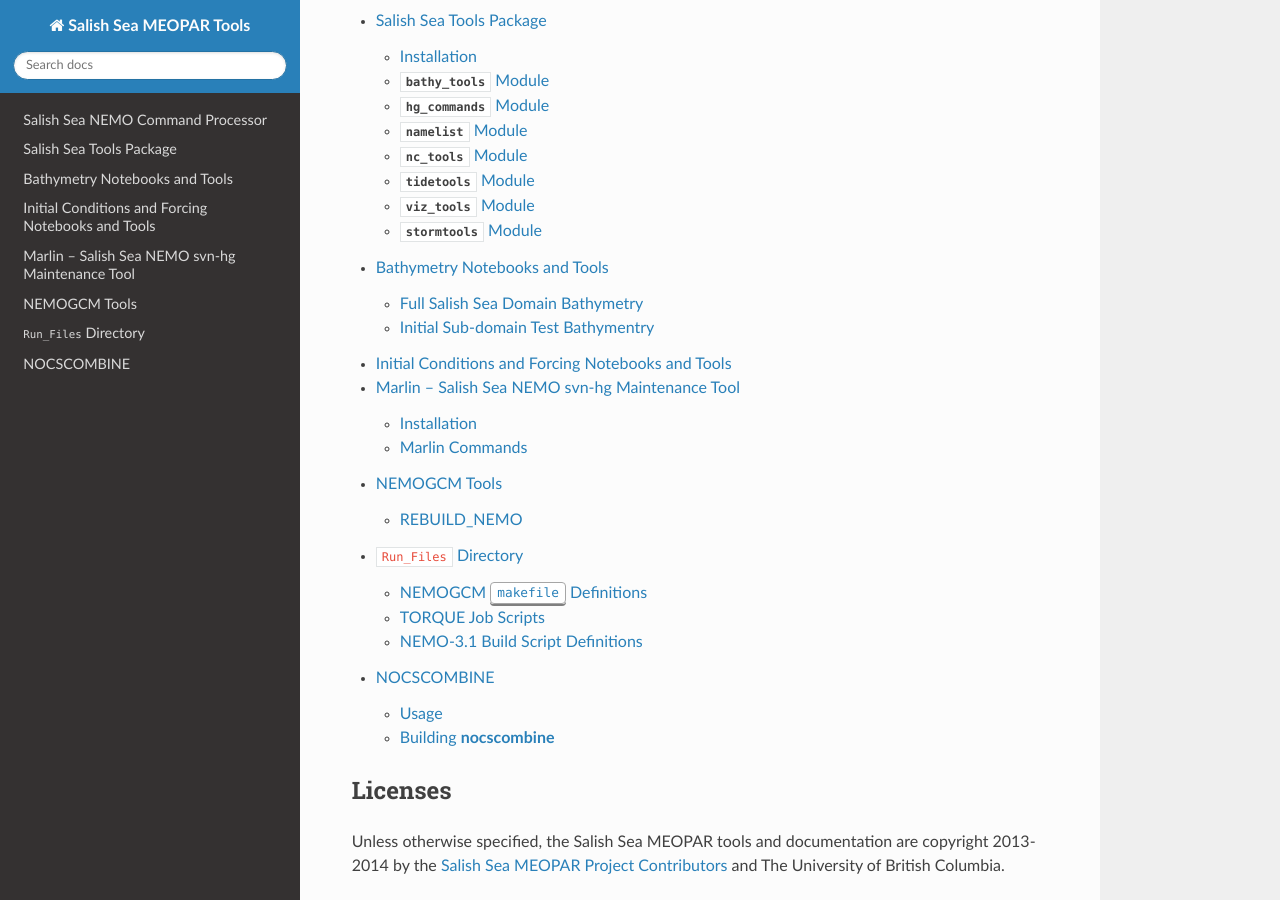
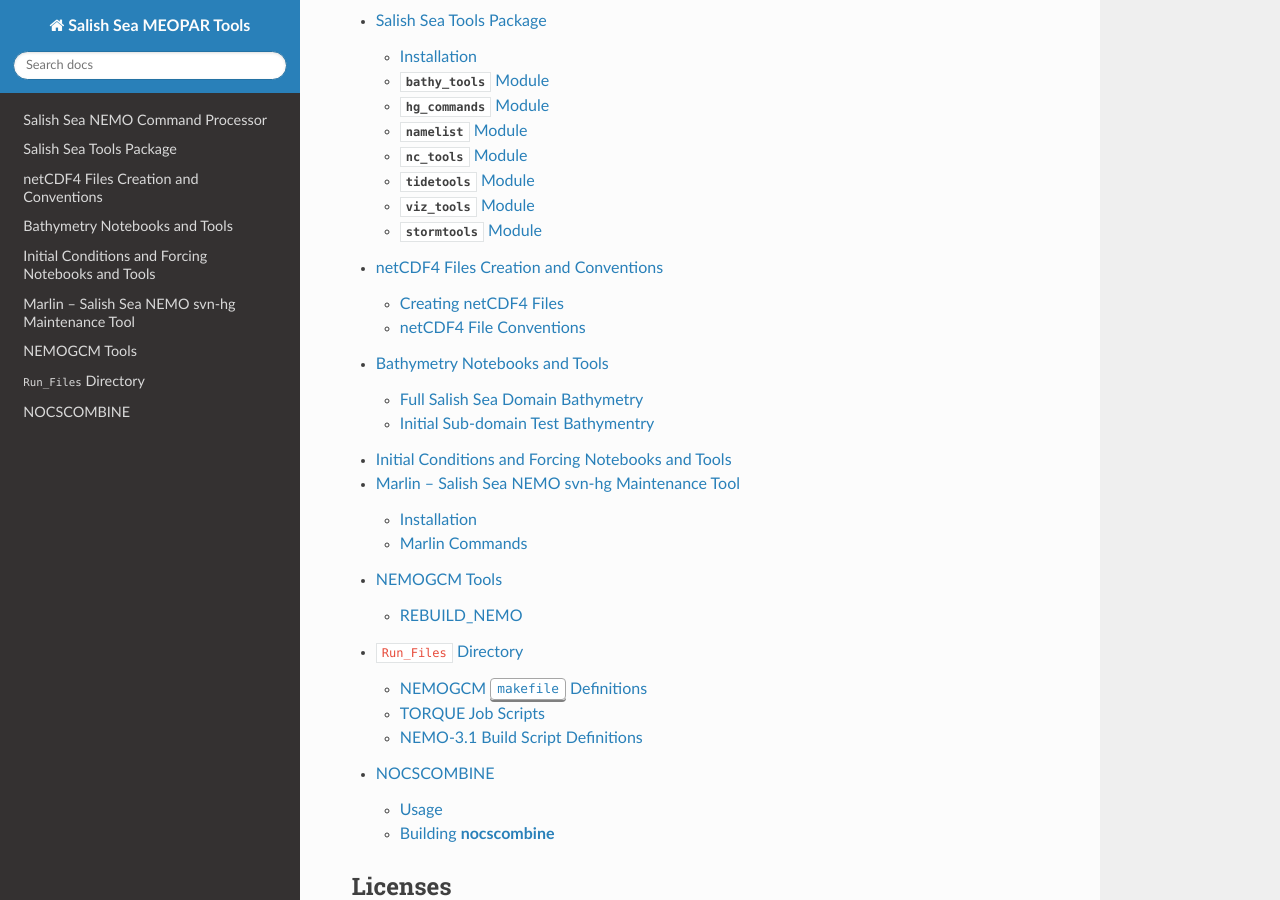
Before and after one commit to SalishSeaCast/tools, a Sphinx documentation site: the page built from docs/index.rst, in a window 1280 px wide and 900 px high, scrolled down 439 px. Built offline with Sphinx 7.4.7 and the Read the Docs theme 2.0.0, drawn with Linux system fonts in a browser that asks for light colours; some of the changed lines change nothing that is shown.

Commit message:
Move netCDF4 files creation and conventions docs to make them more visible.

```diff
--- a/docs/index.rst
+++ b/docs/index.rst
@@ -19,6 +19,7 @@
 
    SalishSeaCmd/salishsea-cmd
    SalishSeaTools/salishsea-tools
+   netcdf4/index
    bathymetry/index
    I_ForcingFiles/index
    Marlin/index
--- /dev/null
+++ b/docs/netcdf4/index.rst
@@ -0,0 +1,399 @@
+.. _netCDF4FilesCreationAndConventions:
+
+**************************************
+netCDF4 Files Creation and Conventions
+**************************************
+
+The Salish Sea MEOPAR project uses netCDF4_ files as input for the NEMO model and for other purposes,
+where appropriate.
+This section documents the recommended way of creating netCDF4 files with compression of varibles,
+limitation of variables to appropriate precision,
+and appropriate metadata attributes for the variables and the dataset as a whole.
+The recommendations are based on the `NetCDF Climate and Forecast (CF) Metadata Conventions, Version 1.6, 5 December, 2011`_.
+Use of the `netCDF4-python`_ library
+(included in :ref:`AnacondaPythonDistro`)
+is assumed.
+
+.. _netCDF4: http://www.unidata.ucar.edu/software/netcdf/
+.. _NetCDF Climate and Forecast (CF) Metadata Conventions, Version 1.6, 5 December, 2011: http://cf-pcmdi.llnl.gov/documents/cf-conventions/1.6/cf-conventions.html
+.. _netCDF4-python: http://netcdf4-python.googlecode.com/
+
+The :ref:`salishsea_tools.nc_tools` in the :ref:`SalishSeaTools` is a library of Python functions for exploring and managing the attributes of netCDF files.
+The `PrepareTS.ipynb`_ notebook shows examples of the use of those functions.
+
+.. _PrepareTS.ipynb: http://nbviewer.ipython.org/urls/bitbucket.org/salishsea/tools/raw/tip/I_ForcingFiles/Initial/PrepareTS.ipynb
+
+
+Creating netCDF4 Files
+======================
+
+All of the following code examples assume that the `netcdf4-python`_ library has been imported and aliased to :kbd:`nc`:
+
+.. code-block:: python
+
+    import netCDF4 as nc
+
+
+Datasets and Files
+------------------
+
+Create an "empty" netCDF4 dataset and store it on disk:
+
+.. code-block:: python
+
+    foo = nc.Dataset('foo.nc', 'w')
+    foo.close()
+
+The :py:class:`Dataset` constructor defaults to creating :kbd:`NETCDF4` format objects.
+Other formats may be specified with the :kbd:`format` keyword argument
+(see the `netCDF4-python`_ docs).
+
+The first argument that :py:class:`Dataset` takes is the path and name of the netCDF4 file that will be created, updated, or read.
+The second argument is the mode with which to access the file.
+Use:
+
+* :kbd:`w` (write mode) to create a new file,
+  use :kbd:`clobber=True` to over-write and existing one
+* :kbd:`r` (read mode) to open an existing file read-only
+* :kbd:`r+` (append mode) to open an existing file and change its contents
+
+
+Dimensions
+----------
+
+Create dimensions on a dataset with the :py:meth:`createDimension` method,
+for example:
+
+.. code-block:: python
+
+    foo.createDimension('t', None)
+    foo.createDimension('z', 40)
+    foo.createDimension('y', 898)
+    foo.createDimension('x', 398)
+
+The first dimension is called :kbd:`t` with unlimited size
+(i.e. variable values may be appended along the this dimension).
+Unlimited size dimensions must be declared before
+("to the left of")
+other dimensions.
+NEMO supports only a single unlimited size dimension that is used for time.
+
+The other 3 dimensions are obviously spatial dimensions with sizes of 40,
+898,
+and 398,
+respectively.
+
+The recommended maximum number of dimensions is 4.
+The recommended order of dimesions is :kbd:`t`,
+:kbd:`z`,
+:kbd:`y`,
+:kbd:`x`.
+Not all datasets are required to have all 4 dimensions.
+
+
+.. _netCDF4-python-variables:
+
+Variables
+---------
+
+Create variables on a dataset with the :py:meth:`createVariable` method,
+for example:
+
+.. code-block:: python
+
+    lats = foo.createVariable('nav_lat', float, ('y', 'x'), zlib=True)
+    lons = foo.createVariable('nav_lon', float, ('y', 'x'), zlib=True)
+    depths = foo.createVariable('Bathymetry', float, ('y', 'x'), zlib=True, least_significant_digit=1, fill_value=0)
+
+The first argument to :py:meth:`createVariable` is the variable name.
+For files read by NEMO the variable names must be those that NEMO expects.
+
+The second argument is the variable type.
+There are many way of specifying type,
+but Python built-in types work well in the absence of specific requirements.
+
+The third argument is a tuple of previously defined dimension names.
+As noted above,
+
+* The recommended maximum number of dimensions is 4
+* The recommended order of dimesions is :kbd:`t`,
+  :kbd:`z`,
+  :kbd:`y`,
+  :kbd:`x`
+* Not all variables are required to have all 4 dimensions
+
+All variables should be created with the :kbd:`zlib=True` argument to enable data compression within the netCDF4 file.
+
+When appropriate,
+the :kbd:`least_significant_digit` argument should be used improve compression and storage efficiency by quantizing the variable data to the specified precision.
+In the example above the :kbd:`depths` data will be quantized such that a precision of 0.1 is retained.
+
+:kbd:`fill_value`
+
+
+Writing and Retrieving Data
+~~~~~~~~~~~~~~~~~~~~~~~~~~~
+
+Variable data in netCDF4 datasets are stored in NumPy_ array_ or `masked array`_ objects.
+
+.. _NumPy: http://docs.scipy.org/doc/numpy/reference/index.html
+.. _array: http://docs.scipy.org/doc/numpy/reference/arrays.html
+.. _masked array: http://docs.scipy.org/doc/numpy/reference/maskedarray.html
+
+An appropriately sized and shaped NumPy array can be loaded into a dataset variable by assigning it to a slice that span the variable:
+
+.. code-block:: python
+
+    import numpy as np
+
+    d[:] = np.arange(48, 51.1, 0.1)
+
+and values can be retrived using most of the usualy NumPy indexing and slicing techniques.
+
+There are differences between the NumPy and netCDF variable slicing rules;
+see the `netCDF4-python`_ docs for details.
+
+
+netCDF4 File Conventions
+========================
+
+The `NetCDF Climate and Forecast (CF) Metadata Conventions, Version 1.6, 5 December, 2011`_ has the following stated goal::
+
+  The NetCDF library is designed to read and write data that has been structured according to well-defined rules and is easily ported across various computer platforms.
+  The netCDF interface enables but does not require the creation of self-describing datasets.
+  The purpose of the CF conventions is to require conforming datasets to contain sufficient metadata that they are self-describing in the sense that each variable in the file has an associated description of what it represents,
+  including physical units if appropriate,
+  and that each value can be located in space
+  (relative to earth-based coordinates)
+  and time.
+
+Datasets created by the Salish Sea MEOPAR project shall conform to `CF-1.6`_.
+NEMO results nominally conform to an ealier version,
+`CF-1.1`_.
+
+.. _CF-1.1: http://cf-pcmdi.llnl.gov/documents/cf-conventions/1.1
+.. _CF-1.6: http://cf-pcmdi.llnl.gov/documents/cf-conventions/1.6/cf-conventions.html
+
+
+Global Attributes
+-----------------
+
+Global attributes are on the dataset.
+The can be access individually as attributes using dotted notation:
+
+.. code-block:: python
+
+    foo.Conventions = 'CF-1.6'
+
+or in code using the methods on a :py:class:`Dataset` object.
+
+Required
+~~~~~~~~
+
+All datasets should have values for the following attributes unless there is a *very* good reason not to.
+
+The following are defined in `CF-1.6`_.
+See that documentation for more details of the intent behind these attributes.
+
+:kbd:`Conventions`
+  Identification of conventions.
+
+  Example:
+
+  .. code-block:: python
+
+      foo.Conventions = 'CF-1.6'
+
+:kbd:`title`
+  A succinct description of what is in the dataset.
+
+  Example:
+
+  .. code-block:: python
+
+      foo.title = 'Salish Sea NEMO Bathymetry'
+
+:kbd:`institution`
+  Specifies where the dataset was produced.
+
+  Example:
+
+  .. code-block:: python
+
+      foo.institution = 'Dept of Earth, Ocean & Atmospheric Sciences, University of British Columbia'
+
+:kbd:`source`
+  The method of production of the original dataset.
+  For datasets created via IPython Notebooks or code modules this should be the URL of the source code in the :ref:`tools-repo` on Bitbucket.
+
+  Example:
+
+  .. code-block:: python
+
+      foo.source = 'https://bitbucket.org/salishsea/tools/src/tip/bathymetry/netCDF4bathy.ipynb'
+
+:kbd:`references`
+  Published or web-based references that describe the dataset or methods used to produce it.
+  This should include the URL of the dataset in the appropriate repo
+  (typically :ref:`NEMO-forcing-repo`)
+  on Bitbucket.
+
+  Example:
+
+  .. code-block:: python
+
+      foo.references = 'https://bitbucket.org/salishsea/nemo-forcing/src/tip/grid/bathy_meter_SalishSea.nc'
+
+:kbd:`history`
+  Provides an audit trail for modifications to the original dataset.
+  Each line should begin with a timestamp indicating the date and time of day when the modification was done.
+
+  Example:
+
+  .. code-block:: python
+
+      foo.history = """
+          [2013-10-30 13:18] Created netCDF4 zlib=True dataset.
+          [2013-10-30 15:22] Set depths between 0 and 4m to 4m and those >428m to 428m.
+          [2013-10-31 17:10] Algorithmic smoothing.
+      """
+
+:kbd:`comment`
+  Miscellaneous information about the dataset or methods used to produce it.
+
+  Example:
+
+  .. code-block:: python
+
+      foo.comment = 'Based on 1_bathymetry_seagrid_WestCoast.nc file from 2-Oct-2013 WCSD_PREP tarball provided by J-P Paquin.'
+
+
+Variable Attributes
+-------------------
+
+Variable attributes are on particular variables in the dataset.
+The can be access individually as attributes using dotted notation:
+
+.. code-block:: python
+
+    depths.units = 'm'
+
+or in code using the methods on a :py:class:`Variable` object.
+
+
+Required
+~~~~~~~~
+
+All variables should have values for the following attributes unless there is a *very* good reason not to.
+
+The following are defined in `CF-1.6`_.
+See that documentation for more details of the intent behind these attributes.
+
+:kbd:`units`
+  Required for all variables that represent dimensional quantities.
+  The value of the units attribute is a string that can be recognized by UNIDATA's `Udunits package`_,
+  with a few exceptions.
+
+  .. _Udunits package: http://www.unidata.ucar.edu/software/udunits/
+
+  Example:
+
+  .. code-block:: python
+
+      depths.units = 'm'
+
+  Exceptions and special cases:
+
+  * For latitude use ``units = 'degrees_north'``
+  * For longitude use ``units = 'degrees_east'``
+  * For time use ``units = `seconds since yyyy-mm-dd HH:MM:SS'`` with an actual date/time
+  * For practical salinity use ``units = 1`` and ``long_name = 'Practical Salinity'``
+
+:kbd:`long_name`
+  A long descriptive name which may, for example, be used for labeling plots.
+
+  Example:
+
+  .. code-block:: python
+
+      depths.long_name = 'Depth'
+
+
+As Applicable
+~~~~~~~~~~~~~
+
+:kbd:`calendar`
+  The calendar to use on a time axis to calculate a new date and time given a base date,
+  base time and a time increment.
+
+  Example:
+
+  .. code-block:: python
+
+      time.calendar = 'gregorian'
+
+:kbd:`positive`
+  The direction of positive
+  (i.e., the direction in which the coordinate values are increasing)
+  for a vertical coordinate.
+  For Salish Sea MEOPAR files this is applicable to depths and a value of :kbd:`down` is used,
+  indicating that the depth of the surface is 0 and depth values increase downward.
+
+  Example:
+
+  .. code-block:: python
+
+      depths.positive = 'down'
+
+:kbd:`valid_range`
+  Smallest and largest valid values of a variable.
+  If valid minimum and maximum values for a variable can be stated,
+  use this instead of :kbd:`valid_min` and :kbd:`valid_max`.
+
+  Example:
+
+  .. code-block:: python
+
+      depths.valid_range = np.array((0.0, 428.0))
+
+:kbd:`valid_min`
+  Smallest valid value of a variable.
+  Use this only if there is no value for :kbd:`valid_max`,
+  otherwise,
+  use :kbd:`valid_range`.
+
+  Example:
+
+  .. code-block:: python
+
+      sal.valid_min = 0
+
+:kbd:`valid_max`
+  Largest valid value of a variable.
+  Use this only if there is no value for :kbd:`valid_min`,
+  otherwise,
+  use :kbd:`valid_range`.
+
+  Example:
+
+  .. code-block:: python
+
+      foo.valid_max = 42
+
+:kbd:`_FillValue`
+  The value that a variable gets filled with before any data is loaded into it.
+  Each data type has a default for :kbd:`_FillValue`,
+  but a variable-specific value can be specified in the :py:meth:`createVariable` method
+  (see :ref:`netCDF4-python-variables`).
+
+:kbd:`standard_name`
+  A name used to identify the physical quantity.
+  A standard name contains no whitespace and is case sensitive.
+  The :kbd:`standard_name` attribute is typically used where a descriptive,
+  code-friendly alternative to the :kbd:`long_name` or the variable name itself is needed.
+
+  Example:
+
+  .. code-block:: python
+
+      sal.standard_name = 'practical_salinity'
```
